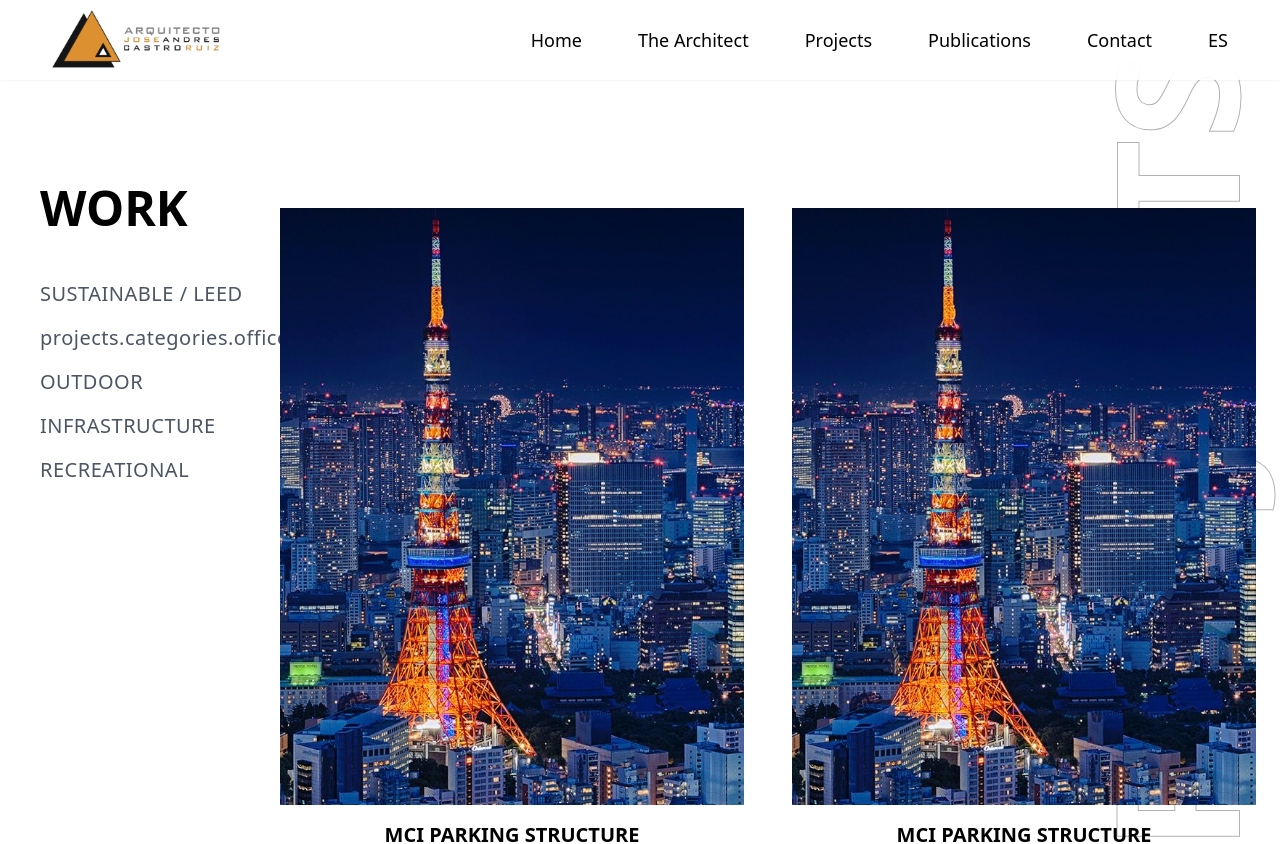
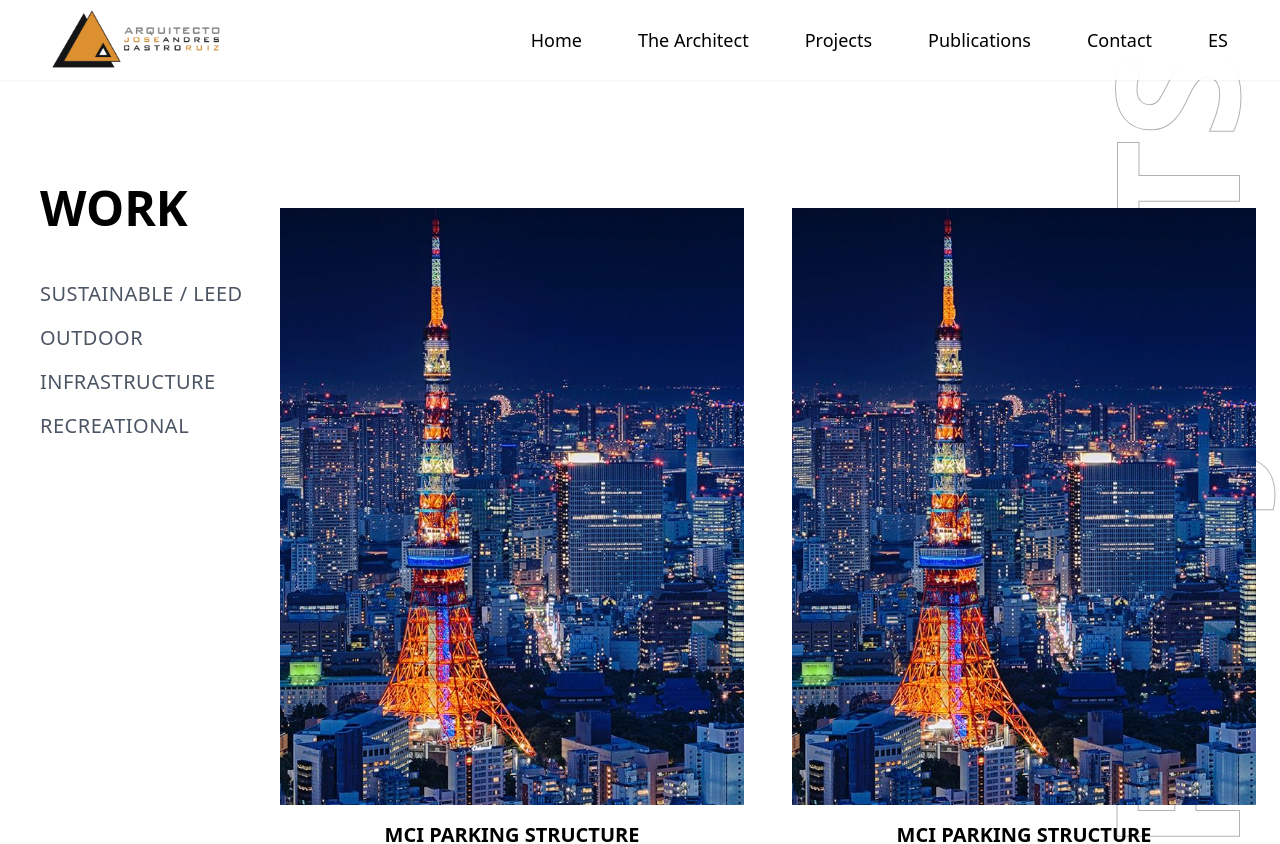
Before and after one commit to botflowlab/AndresCastroWebsite, a React (Vite) app: page /proyectos in a window 1280 px wide. Shown: the top 844 px of the page. Built offline with nearby package versions, Linux system fonts and the light colour scheme; a web font is replaced by a local one.

Commit message:
Updated ProjectSidebar.jsx

```diff
--- a/src/pages/projects/ProjectSidebar.jsx
+++ b/src/pages/projects/ProjectSidebar.jsx
@@ -4,7 +4,6 @@ export default function Sidebar({ onItemClick }) {
   const { t } = useTranslation();
   const categories = [
     'sustainable',
-    'office',
     'outdoor',,,
     'infrastructure',
     'recreational',
```
